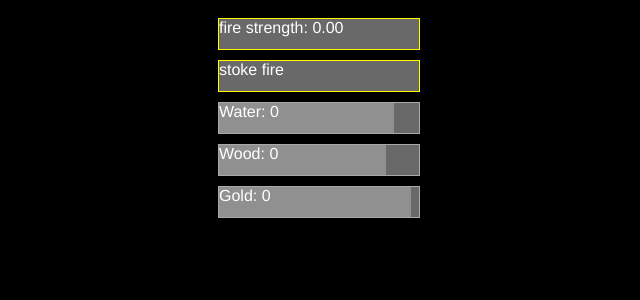
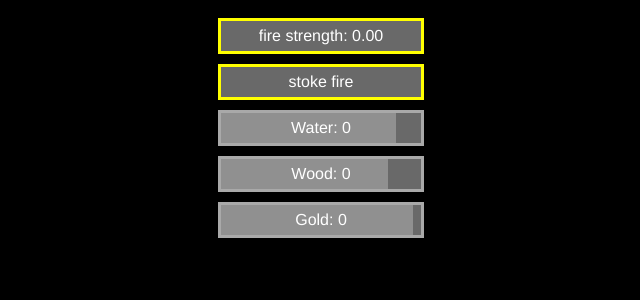
Before and after one commit to omersagy1/test6, a React (Create React App) app: page / in a window 1280 px wide. Shown: the top 300 px of the page, without its empty margins (190-830 px from the left). Built offline with nearby package versions, Linux system fonts and the light colour scheme.

Commit message:
horizontal and vertical css centering

```diff
--- a/src/game/app.css
+++ b/src/game/app.css
@@ -19,8 +19,3 @@ body {
 .fire-display {
   margin-bottom: 10px;
 }
-
-.meter {
-  margin-top: 10px;
-  margin-bottom: 10px;
-}
--- a/src/game/render/meter.js
+++ b/src/game/render/meter.js
@@ -8,7 +8,7 @@ const LABEL_COLOR = 'white';
 
 const ACTIVE_BORDER_COLOR = 'yellow';
 const INACTIVE_BORDER_COLOR = 'darkgray';
-const BORDER_WIDTH = '1px';
+const BORDER_WIDTH = '3px';
 
 const Meter = ({proportion, label, callback, bar_color}) => {
   let border_color;
@@ -24,9 +24,11 @@ const Meter = ({proportion, label, callback, bar_color}) => {
     background: BG_COLOR,
     color: LABEL_COLOR,
     borderColor: border_color,
-    borderWidth: '1px',
+    borderWidth: BORDER_WIDTH,
     borderStyle: 'solid',
-    fontSize: 16
+    fontSize: 16,
+    marginTop: 10,
+    marginBottom: 10
   }
   const inner_style = {
     width: WIDTH * proportion,
@@ -34,11 +36,19 @@ const Meter = ({proportion, label, callback, bar_color}) => {
     background: bar_color || BAR_COLOR
   }
   const label_style = {
-    position: 'absolute'
+    ...{},
+    ...{
+      width: WIDTH,
+      height: HEIGHT,
+      position: 'absolute',
+      display: 'flex',
+      alignItems: 'center',
+      justifyContent: 'center'
+    }
   }
   return (
-    <div className="meter" style={outer_style} onClick={callback}>
-      <span style={label_style}>{label}</span>
+    <div style={outer_style} onClick={callback}>
+      <div style={label_style}>{label}</div>
       <div style={inner_style}></div>
     </div>
   );
```
